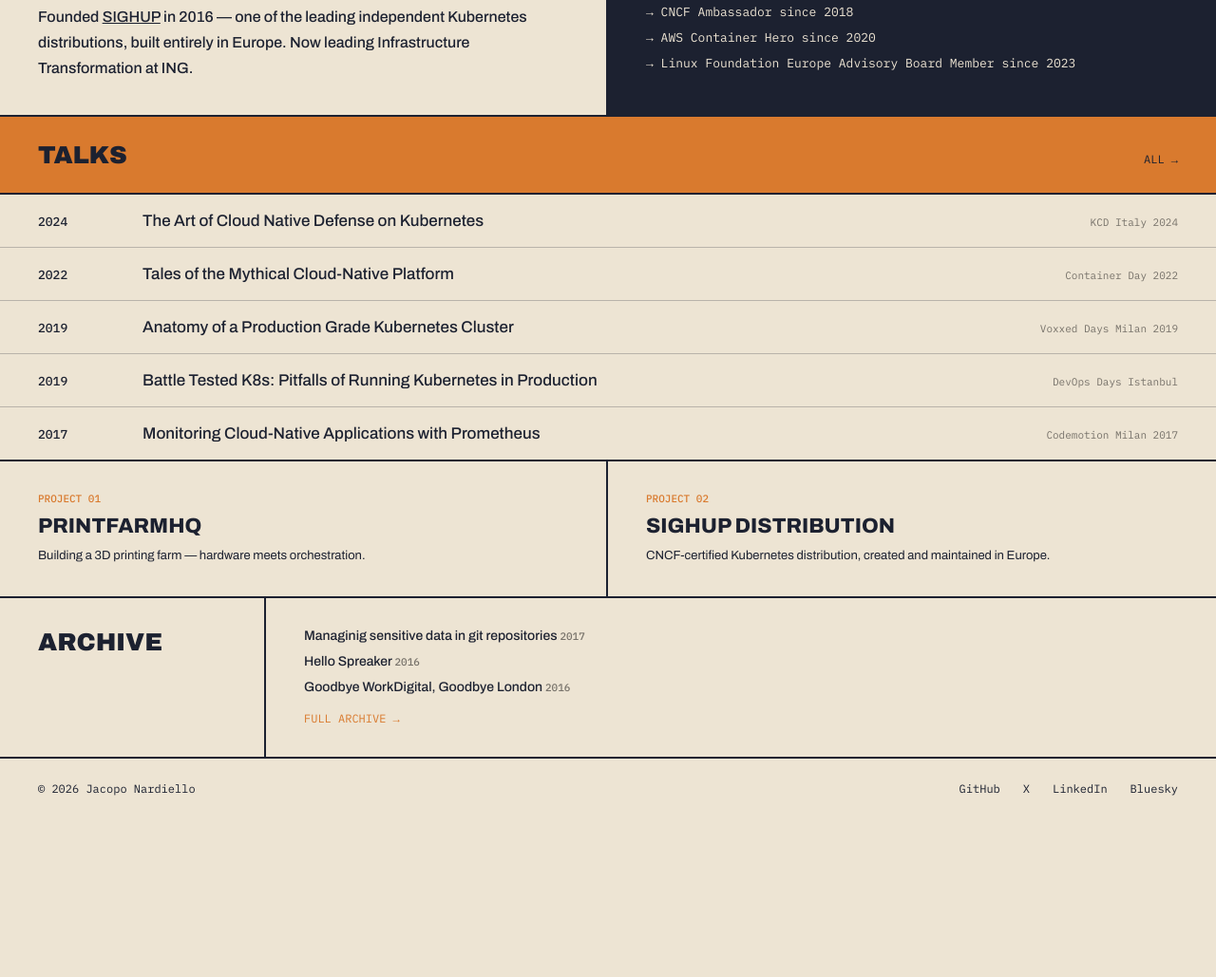
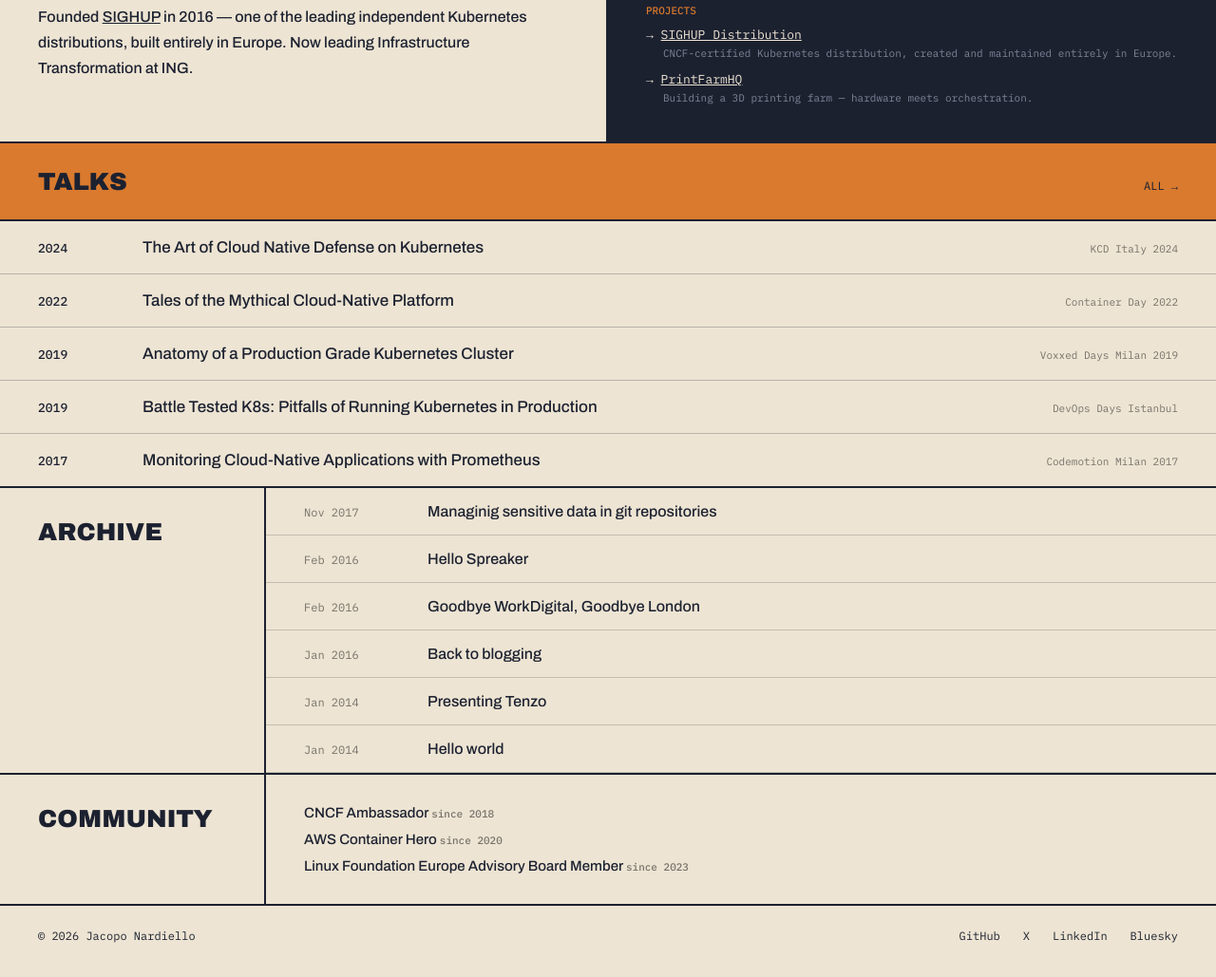
Before and after one commit to jnardiello/jnardiello.github.io, a Jekyll site: the page built from index.html, in a window 1280 px wide, cut to the strip 587-1616 px from the top of the page. Shown: the whole strip at 95% size. Built offline with Jekyll 4.4.1, drawn with Linux system fonts in a browser that asks for light colours; the list of posts is cut into pages by our own code; comment, search, counter and statistics services are not loaded; before the commit the page ends 1461 px from its top, so only the background shows below that.

Commit message:
Improve homepage layout and archive

```diff
--- a/Gemfile
+++ b/Gemfile
@@ -6,4 +6,5 @@
 group :jekyll_plugins do
   gem 'jekyll-sitemap', '~> 1.4'
   gem 'jekyll-feed', '~> 0.17'
+  gem 'jekyll-paginate', '~> 1.1'
 end
--- a/_config.yml
+++ b/_config.yml
@@ -25,6 +25,8 @@
 host: 0.0.0.0
 
 permalink: /:title.html
+paginate: 20
+paginate_path: "/page:num/"
 
 kramdown:
     input: GFM
@@ -36,4 +38,5 @@
 
 plugins:
   - jekyll-feed
+  - jekyll-paginate
   - jekyll-sitemap
--- a/css/main.css
+++ b/css/main.css
@@ -126,6 +126,19 @@
 .site-footer .social { display: flex; gap: 24px; }
 .site-footer a { text-decoration: none; }
 
+/* home: projects in hero box, archive rows, pagination */
+.split-right a { color: var(--paper); }
+.split-right a:hover { color: var(--accent); }
+.split-right .kicker { font-size: 11px; color: var(--accent); font-weight: 500; }
+.split-right .dim { color: #7d8496; }
+.project-entry-desc { font-size: 11px; line-height: 1.6; padding-left: 18px; margin-top: 3px; }
+.archive-row { display: grid; grid-template-columns: 110px 1fr; gap: 20px; padding: 16px 40px; border-bottom: 1px solid rgba(28,33,48,0.2); align-items: baseline; text-decoration: none; }
+.archive-row .mono { font-size: 12px; }
+.archive-row-title { font-size: 16px; font-weight: 500; }
+.pagination { display: flex; justify-content: space-between; align-items: baseline; padding: 18px 40px; font-size: 12px; }
+.pagination a { text-decoration: none; color: var(--accent); font-weight: 500; }
+.pagination .disabled { color: #a8a294; }
+
 /* mobile */
 @media screen and (max-width: 720px) {
   .site-header { padding: 16px 20px; flex-direction: column; gap: 14px; }
@@ -140,6 +153,8 @@
   .talk-row { grid-template-columns: 60px 1fr; padding: 14px 20px; }
   .talk-row .mono.muted { grid-column: 2; }
   .post-list .post-row { grid-template-columns: 1fr; gap: 6px; padding: 20px; }
+  .archive-row { grid-template-columns: 1fr; gap: 4px; padding: 14px 20px; }
+  .pagination { padding: 14px 20px; }
   .post { padding: 0 20px; }
   .band-head { padding: 20px; }
   .site-footer { padding: 20px; flex-direction: column; gap: 14px; }
--- a/index.html
+++ b/index.html
@@ -5,7 +5,7 @@
   <div class="hero-text">
     <h1>I tame<br>and teach<br><span class="accent">machines.</span></h1>
   </div>
-  <img class="hero-portrait" src="{{ '/img/portrait.png' | relative_url }}" width="190" height="190" alt="Portrait of {{ site.author.name }}">
+  <img class="hero-portrait" src="{{ '/img/portrait.png' | relative_url }}" width="190" height="190" alt="Portrait of {{ site.author.name | escape }}">
 </section>
 
 <section class="split">
@@ -13,9 +13,15 @@
     <p class="lede">Founded <a href="https://github.com/sighupio" target="_blank" rel="noopener">SIGHUP</a> in 2016 &mdash; one of the leading independent Kubernetes distributions, built entirely in Europe. Now leading Infrastructure Transformation at ING.</p>
   </div>
   <div class="split-right mono">
-    <div>&rarr; CNCF Ambassador since 2018</div>
-    <div>&rarr; AWS Container Hero since 2020</div>
-    <div>&rarr; Linux Foundation Europe Advisory Board Member since 2023</div>
+    <div class="kicker">PROJECTS</div>
+    <div class="project-entry">
+      <div>&rarr; <a href="https://github.com/sighupio/distribution" target="_blank" rel="noopener">SIGHUP Distribution</a></div>
+      <div class="project-entry-desc dim">CNCF-certified Kubernetes distribution, created and maintained entirely in Europe.</div>
+    </div>
+    <div class="project-entry">
+      <div>&rarr; <a href="https://printfarmhq.io" target="_blank" rel="noopener">PrintFarmHQ</a></div>
+      <div class="project-entry-desc dim">Building a 3D printing farm &mdash; hardware meets orchestration.</div>
+    </div>
   </div>
 </section>
 
@@ -28,31 +34,36 @@
   {% for talk in english_talks limit:5 %}
   <div class="talk-row">
     <span class="mono year">{{ talk.date | slice: 0, 4 }}</span>
-    {% if talk.video %}<a class="talk-title" href="{{ talk.video }}" target="_blank" rel="noopener">{{ talk.title }}</a>{% elsif talk.slides %}<a class="talk-title" href="{{ talk.slides }}" target="_blank" rel="noopener">{{ talk.title }}</a>{% else %}<span class="talk-title">{{ talk.title }}</span>{% endif %}
-    <span class="mono muted">{{ talk.event }}</span>
+    {% if talk.video %}<a class="talk-title" href="{{ talk.video | escape }}" target="_blank" rel="noopener">{{ talk.title | escape }}</a>{% elsif talk.slides %}<a class="talk-title" href="{{ talk.slides | escape }}" target="_blank" rel="noopener">{{ talk.title | escape }}</a>{% else %}<span class="talk-title">{{ talk.title | escape }}</span>{% endif %}
+    <span class="mono muted">{{ talk.event | escape }}</span>
   </div>
   {% endfor %}
 </section>
 
-<section class="projects">
-  <a class="project" href="https://printfarmhq.io" target="_blank" rel="noopener">
-    <div class="mono kicker">PROJECT 01</div>
-    <div class="project-name">PrintFarmHQ</div>
-    <div class="project-desc">Building a 3D printing farm &mdash; hardware meets orchestration.</div>
-  </a>
-  <a class="project" href="https://github.com/sighupio/distribution" target="_blank" rel="noopener">
-    <div class="mono kicker">PROJECT 02</div>
-    <div class="project-name">SIGHUP Distribution</div>
-    <div class="project-desc">CNCF-certified Kubernetes distribution, created and maintained in Europe.</div>
-  </a>
+<section class="labeled">
+  <div class="labeled-left"><h2>Archive</h2></div>
+  <div class="labeled-right no-pad">
+    {% for post in paginator.posts %}
+    <a class="archive-row" href="{{ post.url | relative_url }}">
+      <span class="mono muted">{{ post.date | date: "%b %Y" }}</span>
+      <span class="archive-row-title">{{ post.title | escape }}</span>
+    </a>
+    {% endfor %}
+    {% if paginator.total_pages > 1 %}
+    <nav class="pagination mono" aria-label="Archive pagination">
+      {% if paginator.previous_page %}<a href="{{ paginator.previous_page_path | relative_url }}">&larr; NEWER</a>{% else %}<span class="disabled">&larr; NEWER</span>{% endif %}
+      <span class="muted">{{ paginator.page }} / {{ paginator.total_pages }}</span>
+      {% if paginator.next_page %}<a href="{{ paginator.next_page_path | relative_url }}">OLDER &rarr;</a>{% else %}<span class="disabled">OLDER &rarr;</span>{% endif %}
+    </nav>
+    {% endif %}
+  </div>
 </section>
 
 <section class="labeled">
-  <div class="labeled-left"><h2>Archive</h2></div>
+  <div class="labeled-left"><h2>Community</h2></div>
   <div class="labeled-right">
-    {% for post in site.posts limit:3 %}
-    <a class="archive-item" href="{{ post.url | relative_url }}">{{ post.title }} <span class="mono muted">{{ post.date | date: "%Y" }}</span></a>
-    {% endfor %}
-    <a class="mono more" href="{{ '/writing/' | relative_url }}">FULL ARCHIVE &rarr;</a>
+    <a class="list-item" href="https://www.cncf.io/people/ambassadors/?p=jacopo-nardiello" target="_blank" rel="noopener">CNCF Ambassador <span class="mono muted">since 2018</span></a>
+    <a class="list-item" href="https://builder.aws.com/community/heroes/JacopoNardiello" target="_blank" rel="noopener">AWS Container Hero <span class="mono muted">since 2020</span></a>
+    <a class="list-item" href="https://linuxfoundation.eu/en/about/advisory-board" target="_blank" rel="noopener">Linux Foundation Europe Advisory Board Member <span class="mono muted">since 2023</span></a>
   </div>
 </section>
```
Also changed, not shown: Gemfile.lock.
